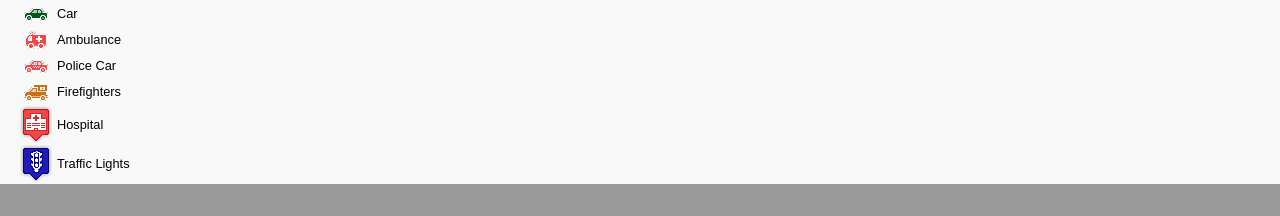
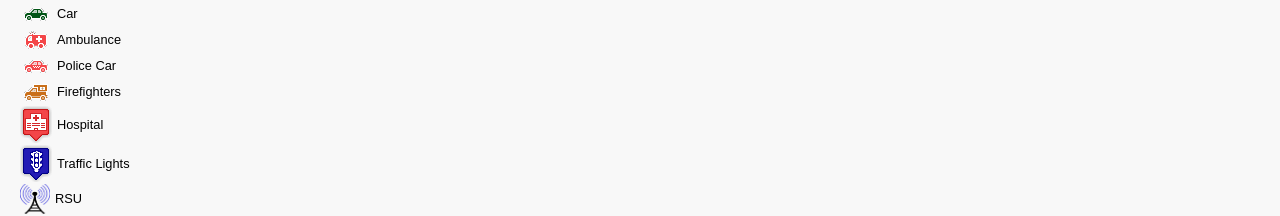
Before and after one commit to rafaeldsd/RSA-Project, a Flask app: page / in a window 1280 px wide. Shown: the part 1063-1279 px from the top of the page. Before the commit the page ends 1247 px from the top, so only its background shows below. Run offline with Flask 2, Linux system fonts and the light colour scheme; data comes from the database, SQL or seed files in the repository; both versions use the stored data as it was after the commit; data that the repository does not hold is empty; some libraries are stand-ins or nearby versions.

Commit message:
Added some Rsu in maps and databases

```diff
--- a/app.py
+++ b/app.py
@@ -13,7 +13,6 @@ def home():
     # Connect to database
     conn_rsu = sqlite3.connect('rsu.db')
     rsu =  conn_rsu.execute("SELECT * FROM rsu").fetchall()
-    print(rsu)
 
     if request.is_json:
         conn_obu = sqlite3.connect('obu.db')
--- a/templates/home.html
+++ b/templates/home.html
@@ -29,6 +29,7 @@
             <li><img src="/static/images/fire.png" alt="Firefighters" style="width:auto;height:auto;">Firefighters</li>
             <li><img src="/static/images/hospital-building.png" alt="Hospital" style="width:auto;height:auto;">Hospital</li>
             <li><img src="/static/images/trafficlight.png" alt="Traffic Lights" style="width:auto;height:auto;">Traffic Lights</li>
+            <li><img src="/static/images/rsu.png" alt="RSU" style="width: 30px; height: 30px;">RSU</li>
           </ul>
         </div>
     </div>
@@ -80,6 +81,11 @@
             scaledSize: new google.maps.Size(40, 40),
             };
 
+            var rsuIcon = {
+            url: "/static/images/rsu.png",
+            scaledSize: new google.maps.Size(30, 30),
+            };
+
             cars = new google.maps.Marker({
                 position: new google.maps.LatLng(40.635791,-8.655731),
                 map: map,
@@ -116,6 +122,17 @@
                 icon: traffic_lightsIcon,
             });
 
+            // get the rsu variable from app.py
+            var rsu = {{ rsu|tojson }};
+
+            // loop through the list and add markers
+            for (var i = 0; i < rsu.length; i++) {
+                var rsuMarker = new google.maps.Marker({
+                    position: new google.maps.LatLng(rsu[i][1], rsu[i][2]),
+                    map: map,
+                    icon: rsuIcon,
+                });
+            }
 
             // Set the last update time initially
             var now = new Date();
```
Also changed, not shown: db_obu.py (+4 -4 lines), db_rsu.py (+6 -2 lines), obu.db, rsu.db, static/images/rsu.png (added).
